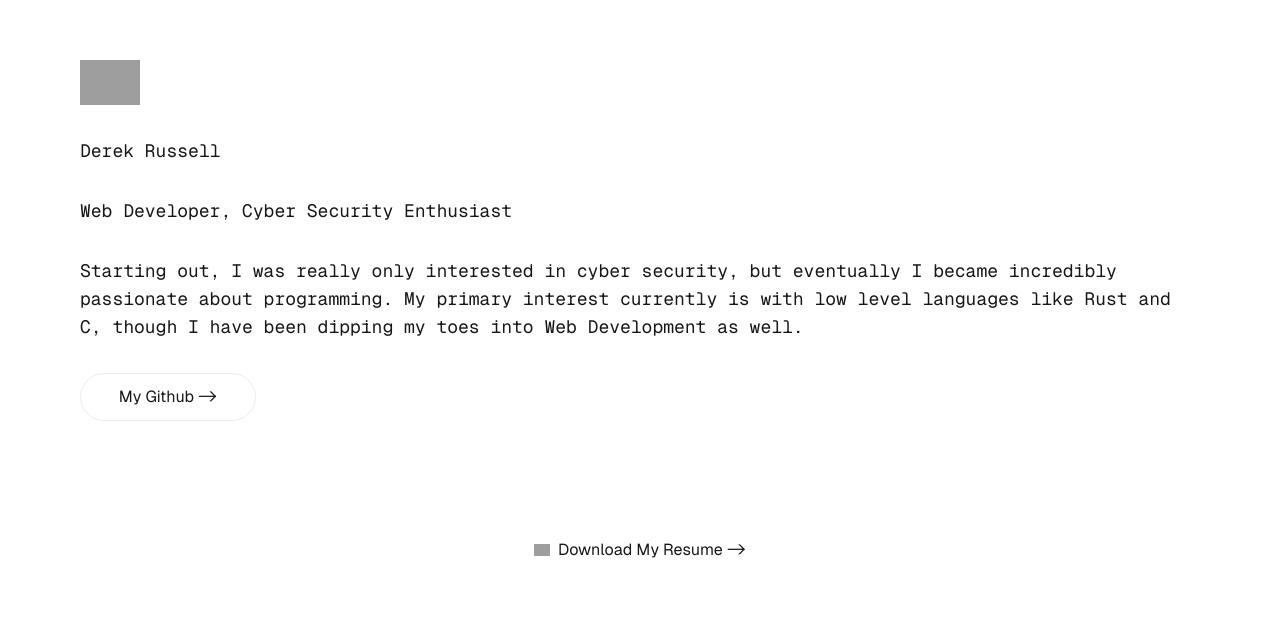
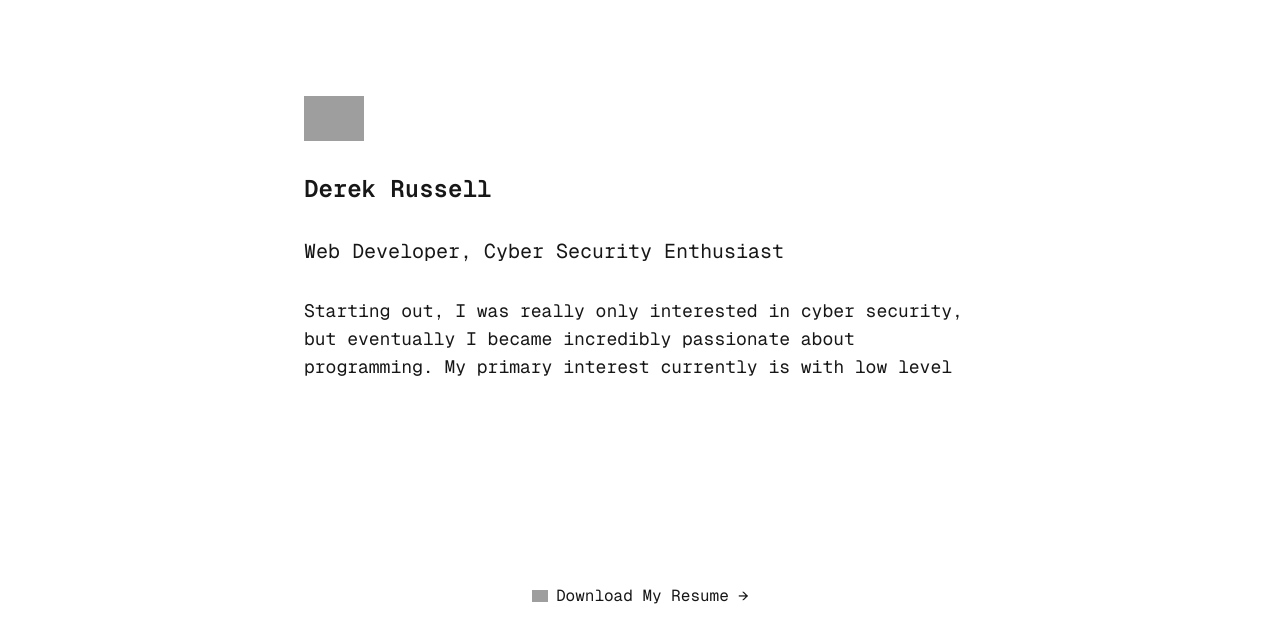
Before and after one commit to drkrssll/portfolio, a Next.js app: page / in a window 1280 px wide. Shown: the part 160-800 px from the top of the page. Built offline with nearby package versions, Linux system fonts and the light colour scheme; grey boxes are pictures that could not be loaded.

Commit message:
Implemented a Typewriter effect

```diff
--- a/package.json
+++ b/package.json
@@ -13,7 +13,8 @@
     "next": "14.2.9",
     "react": "^18",
     "react-bootstrap": "^2.10.4",
-    "react-dom": "^18"
+    "react-dom": "^18",
+    "typewriter-effect": "^2.21.0"
   },
   "devDependencies": {
     "@types/node": "^20",
--- /dev/null
+++ b/src/app/TypeWriterEffect.tsx
@@ -0,0 +1,37 @@
+'use client';
+
+import React, { useState, useEffect } from 'react';
+
+type TWProps = {
+  text: string,
+  speed: number,
+  onComplete: any,
+}
+
+const TypeWriterEffect = ({ text, speed, onComplete }: TWProps) => {
+  const [displayedText, setDisplayedText] = useState('');
+  const [currentIndex, setCurrentIndex] = useState(0);
+
+  useEffect(() => {
+    if (currentIndex < text.length) {
+      const timer = setTimeout(() => {
+        setDisplayedText(prevText => {
+          const newText = prevText + text[currentIndex];
+          onComplete(newText);
+          return newText;
+        });
+        setCurrentIndex(prevIndex => prevIndex + 1);
+      }, speed);
+
+      return () => clearTimeout(timer);
+    }
+  }, [currentIndex, text, speed, onComplete]);
+
+  return (
+    <p className="text-lg text-left font-[family-name:var(--font-geist-mono)]">
+      {displayedText}
+    </p>
+  );
+};
+
+export default TypeWriterEffect;
--- a/src/app/page.tsx
+++ b/src/app/page.tsx
@@ -1,45 +1,57 @@
-import Image from "next/image";
+'use client';
+
+import React, { useState } from 'react';
+import Image from 'next/image';
+import TypeWriterEffect from './TypeWriterEffect';
 
 export default function Home() {
+  const [typedText, setTypedText] = useState('');
+
+  const bioText = `Starting out, I was really only interested in cyber security,
+    but eventually I became incredibly passionate about programming.
+    My primary interest currently is with low level languages like
+    Rust and C, though I have been dipping my toes into Web
+    Development as well.`
+
   return (
-    <div className="grid grid-rows-[20px_1fr_20px] items-center justify-items-center min-h-screen p-8 pb-20 gap-16 sm:p-20 font-[family-name:var(--font-geist-sans)]">
-      <main className="flex flex-col gap-8 row-start-2 items-center sm:items-start">
+    <div className="flex flex-col items-center justify-center min-h-screen p-8 font-[family-name:var(--font-geist-mono)]">
+      <main className="mt-56 flex flex-grow flex-col max-w-2xl w-full space-y-8 text-center">
         <Image
           className="dark:invert"
           src="https://www.svgrepo.com/download/1699/web-development.svg"
-          alt="Next.js logo"
+          alt="logo"
           width={60}
-          height={10}
+          height={60}
           priority
         />
-        <p className="text-lg text-center lg:text-left font-[family-name:var(--font-geist-mono)]">
+        <h1 className="text-2xl text-left font-bold font-[family-name:var(--font-geist-mono)]">
           Derek Russell
-        </p>
-        <p className="text-lg text-center lg:text-left font-[family-name:var(--font-geist-mono)]">
+        </h1>
+        <h2 className="text-xl text-left font-[family-name:var(--font-geist-mono)]">
           Web Developer, Cyber Security Enthusiast
-        </p>
-        <p className="text-lg lg:text-left font-[family-name:var(--font-geist-mono)]">
-          Starting out, I was really only interested in cyber security,
-          but eventually I became incredibly passionate about programming.
-          My primary interest currently is with low level languages like
-          Rust and C, though I have been dipping my toes into Web
-          Development as well.
-        </p>
-        <div className="flex gap-4 items-center flex-col sm:flex-row">
+        </h2>
+        <div className="min-h-[200px] flex flex-col justify-between">
+          <TypeWriterEffect
+            text={bioText}
+            speed={30}
+            onComplete={setTypedText}
+          />
+          <div className={`transition-opacity duration-500 ${typedText.length === bioText.length ? 'opacity-100' : 'opacity-0'}`}>
             <a
-            className="rounded-full border border-solid border-black/[.08] dark:border-white/[.145] transition-colors flex items-center justify-center hover:bg-[#f2f2f2] dark:hover:bg-[#1a1a1a] hover:border-transparent text-sm sm:text-base h-10 sm:h-12 px-4 sm:px-5 sm:min-w-44"
+              className="mt-8 inline-block rounded-full border border-solid border-black/[.08] dark:border-white/[.145] transition-colors hover:bg-[#f2f2f2] dark:hover:bg-[#1a1a1a] hover:border-transparent text-sm sm:text-base py-3 px-5 min-w-[176px]"
               href="https://github.com/drkrssll"
               target="_blank"
               rel="noopener noreferrer"
             >
-            {"My Github ->"}
+              My Github →
             </a>
           </div>
+        </div>
       </main>
-      <footer className="row-start-3 flex gap-6 flex-wrap items-center justify-center">
+      <footer className="mt-12">
         <a
           className="flex items-center gap-2 hover:underline hover:underline-offset-4"
-          href="/"
+          href="https://nextjs.org/icons/file.svg"
           target="_blank"
           rel="noopener noreferrer"
         >
@@ -50,7 +62,7 @@ export default function Home() {
             width={16}
             height={16}
           />
-          {"Download My Resume ->"}
+          Download My Resume →
         </a>
       </footer>
     </div>
```
Also changed, not shown: 1 other file (tests, documents, lock files or other folders). Lines whose indentation alone changed are shown as unchanged.
